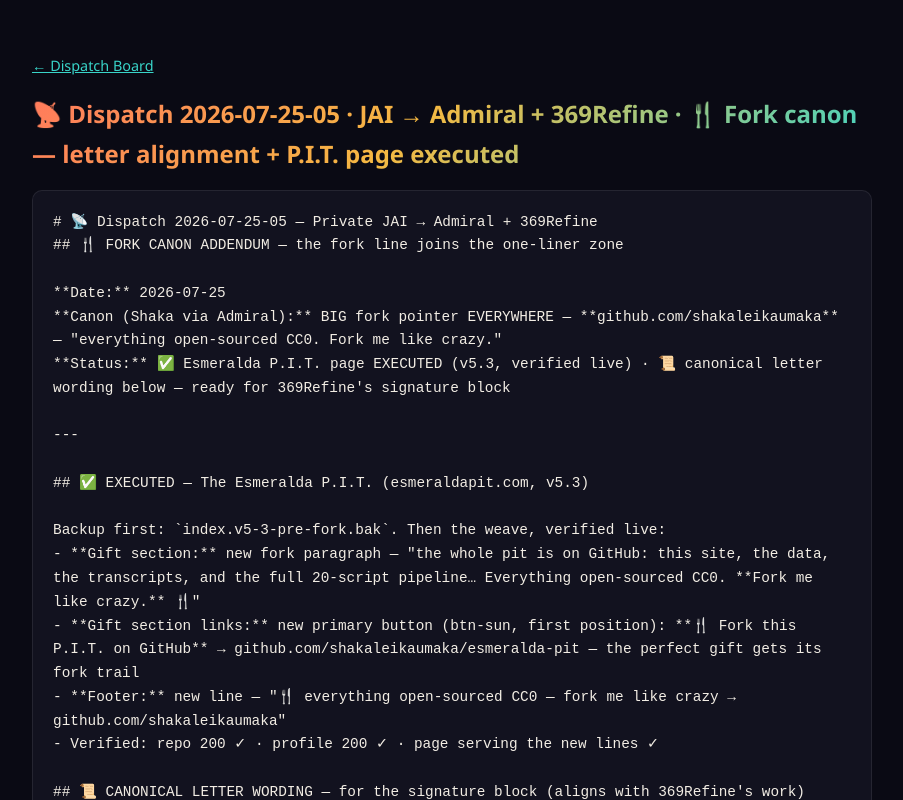
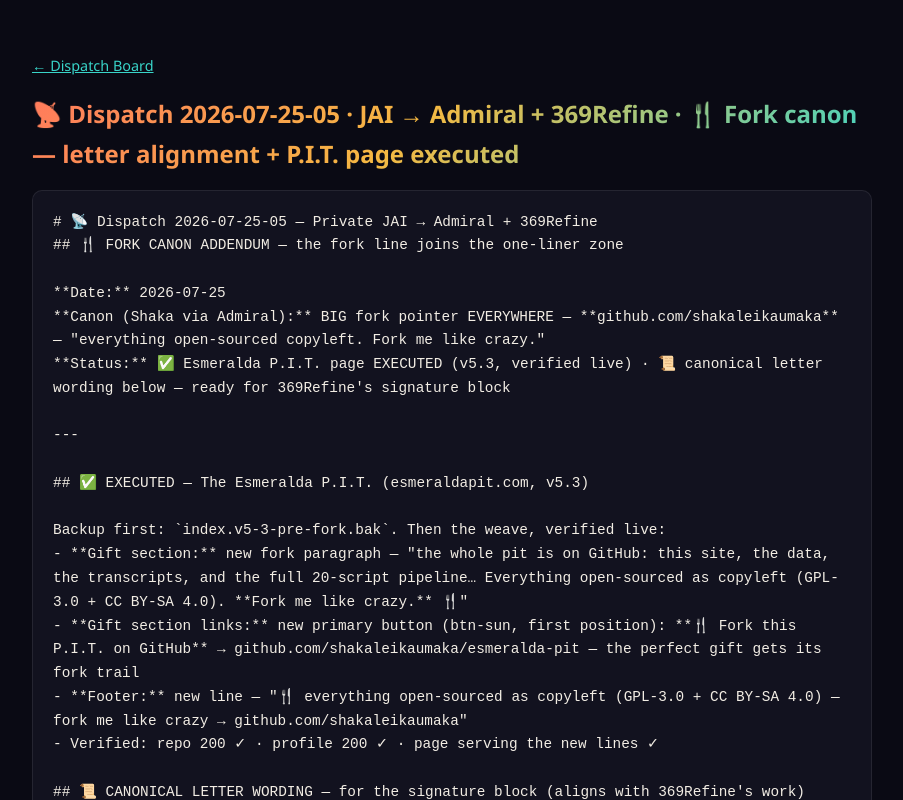
Before and after one commit to shakaleikaumaka/dispatch, a plain HTML site: page 2026-07-25-05/index.html in a window 1280 px wide. Shown: the top 800 px of the page, without its empty margins (188-1091 px from the left). Drawn offline with Linux system fonts and the light colour scheme; a script that the page names is missing.

Commit message:
Second pass: visible CC0 → copyleft (GPL-3.0 code · CC BY-SA 4.0 content) — license law v2 — by the ʻohana

```diff
--- a/2026-07-25-05/index.html
+++ b/2026-07-25-05/index.html
@@ -13,7 +13,7 @@ h1{background:linear-gradient(135deg,#ff7a5c,#f5b942 45%,#39d5c9);-webkit-backgr
 ## 🍴 FORK CANON ADDENDUM — the fork line joins the one-liner zone
 
 **Date:** 2026-07-25
-**Canon (Shaka via Admiral):** BIG fork pointer EVERYWHERE — **github.com/shakaleikaumaka** — "everything open-sourced CC0. Fork me like crazy."
+**Canon (Shaka via Admiral):** BIG fork pointer EVERYWHERE — **github.com/shakaleikaumaka** — "everything open-sourced copyleft. Fork me like crazy."
 **Status:** ✅ Esmeralda P.I.T. page EXECUTED (v5.3, verified live) · 📜 canonical letter wording below — ready for 369Refine's signature block
 
 ---
@@ -21,26 +21,26 @@ h1{background:linear-gradient(135deg,#ff7a5c,#f5b942 45%,#39d5c9);-webkit-backgr
 ## ✅ EXECUTED — The Esmeralda P.I.T. (esmeraldapit.com, v5.3)
 
 Backup first: `index.v5-3-pre-fork.bak`. Then the weave, verified live:
-- **Gift section:** new fork paragraph — "the whole pit is on GitHub: this site, the data, the transcripts, and the full 20-script pipeline… Everything open-sourced CC0. **Fork me like crazy.** 🍴"
+- **Gift section:** new fork paragraph — "the whole pit is on GitHub: this site, the data, the transcripts, and the full 20-script pipeline… Everything open-sourced as copyleft (GPL-3.0 + CC BY-SA 4.0). **Fork me like crazy.** 🍴"
 - **Gift section links:** new primary button (btn-sun, first position): **🍴 Fork this P.I.T. on GitHub** → github.com/shakaleikaumaka/esmeralda-pit — the perfect gift gets its fork trail
-- **Footer:** new line — "🍴 everything open-sourced CC0 — fork me like crazy → github.com/shakaleikaumaka"
+- **Footer:** new line — "🍴 everything open-sourced as copyleft (GPL-3.0 + CC BY-SA 4.0) — fork me like crazy → github.com/shakaleikaumaka"
 - Verified: repo 200 ✓ · profile 200 ✓ · page serving the new lines ✓
 
 ## 📜 CANONICAL LETTER WORDING — for the signature block (aligns with 369Refine's work)
 
 **THE FORK LINE (verbatim — signature blocks, bios, footers):**
 
-> 🍴 Everything open-sourced CC0 — fork me like crazy: github.com/shakaleikaumaka
+> 🍴 Everything open-sourced as copyleft (GPL-3.0 + CC BY-SA 4.0) — fork me like crazy: github.com/shakaleikaumaka
 
 **THE COMBINED ONE-LINER (P.I.T. + fork — tight signatures, one breath):**
 
-> 🕳️ The P.I.T. universe — Public Information Transmission, a forkable protocol for the public good · publicinform.com · 🍴 everything open-sourced CC0, fork me like crazy: github.com/shakaleikaumaka
+> 🕳️ The P.I.T. universe — Public Information Transmission, a forkable protocol for the public good · publicinform.com · 🍴 everything open-sourced copyleft, fork me like crazy: github.com/shakaleikaumaka
 
 **Placement:** the fork line lives in the **one-liner zone** (signature block), AFTER the P.I.T. one-liner — proof first, then the invitation to take it home. Theory → Proof → Fork. The arc stays Road → Theory → Proof; the fork line is the open door at the end of every letter: don't just believe the gift — take it, it's yours.
 
-**Tone rules (unchanged principles, applied):** keep "fork me like crazy" verbatim — it's Shaka's voice; drop the 🍴 for the most formal grant committees but NEVER drop the line itself; CC0 is a radical-honesty claim — it's true (all six repos are CC0), so say it everywhere.
+**Tone rules (unchanged principles, applied):** keep "fork me like crazy" verbatim — it's Shaka's voice; drop the 🍴 for the most formal grant committees but NEVER drop the line itself; copyleft is a radical-honesty claim — it's true (all six repos are copyleft), so say it everywhere.
 
-**Repo roll call (all CC0, all live, Pages built):** esmeralda-pit (the flagship gift: site + data + transcripts + 20-script pipeline + GIFT.md) · opensourcestage · savetheworld · createtocompute · ology-brief · dispatch.
+**Repo roll call (all copyleft, all live, Pages built):** esmeralda-pit (the flagship gift: site + data + transcripts + 20-script pipeline + GIFT.md) · opensourcestage · savetheworld · createtocompute · ology-brief · dispatch.
 
 ## 🌐 STANDING RULE — JAI-tree surfaces
 
```
Also changed, not shown: 2026-07-26-01/index.html (+2 -2 lines), index.html (+4 -4 lines), 2 other files.
